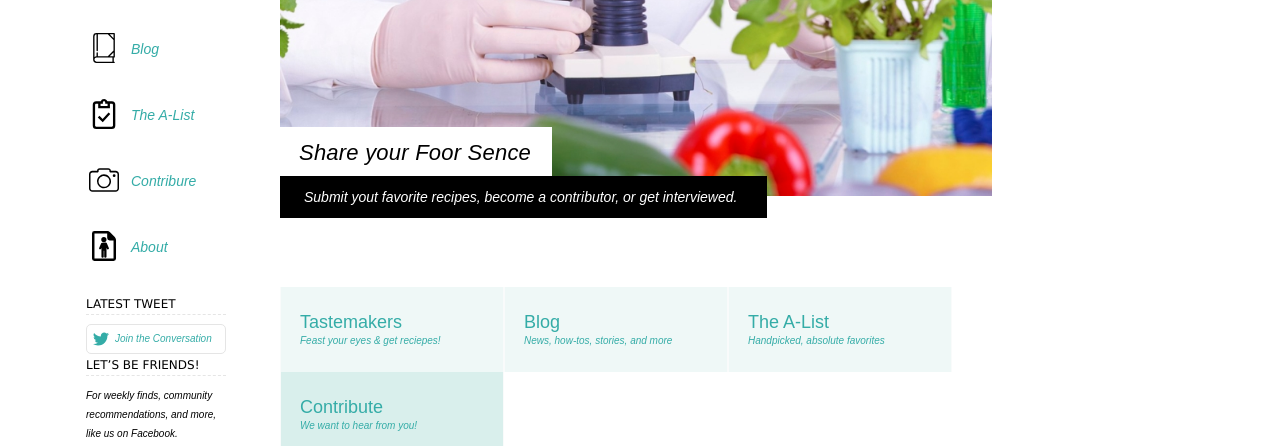
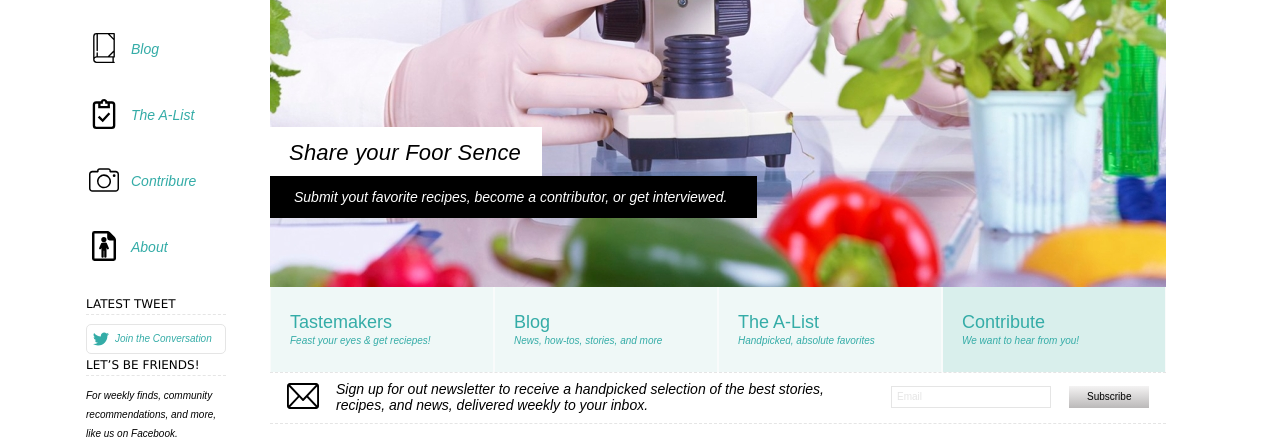
Before and after one commit to maximshigaev/maxim-shigaev-dd-training, a plain HTML site: page index.html in a window 1280 px wide. Shown: the part 204-650 px from the top of the page. Drawn offline with Linux system fonts and the light colour scheme.

Commit message:
Refactoring of global styles

```diff
--- a/css/scaffolding.css
+++ b/css/scaffolding.css
@@ -35,11 +35,13 @@ img {
 	padding-left: 18px;
 }
 
-.innerWrapper--menu {
+.innerWrapper--menu,
+.innerWrapper--form {
 	width: 100%;
 	padding-right: 0;
 	padding-left: 0;
 }
+
 
 .visuallyHidden {
 	position: absolute;
@@ -73,6 +75,10 @@ img {
 	.innerWrapper--menu {
 		width: 561px;
 	}
+
+	.innerWrapper--form {
+		width: 546px;
+	}
 }
 
 @media (min-width: 768px) {
@@ -83,12 +89,18 @@ img {
 
 @media (min-width: 992px) {
 	.innerWrapper {
-		width: 184px;
+		width: 174px;
 		margin: 0;
 	}
 
-	.innerWrapper--menu {
+	.innerWrapper--menu,
+	.innerWrapper--form,
+	.innerWrapper--posts {
 		width: 712px;
+	}
+
+	.innerWrapper--footer {
+		width: 100%;
 	}
 
 	.wrapper {
@@ -97,10 +109,6 @@ img {
 		width: 896px;
 		margin: 0 auto;
 	}
-
-	main {
-		width: 712px;
-	}
 }
 
 @media (min-width: 1176px) {
@@ -108,7 +116,9 @@ img {
 		width: 1088px;
 	}
 
-	main {
+	.innerWrapper--menu,
+	.innerWrapper--form,
+	.innerWrapper--posts {
 		width: 896px;
 	}
 }
```
